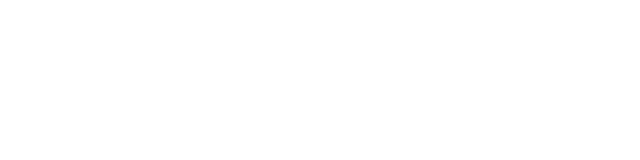
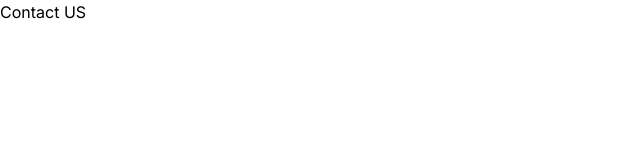
Before and after one commit to lokey5746/Bits-Desk, a React (Vite) app in the folder frontend/: page /contact in a window 1280 px wide. Before the commit this address had no page. Shown: the top 160 px of the page, without its empty margins (0-640 px from the left). Built offline with nearby package versions, Linux system fonts and the light colour scheme; a web font is replaced by a local one.

Commit message:
frontend - dashboard url fix

```diff
--- a/frontend/package.json
+++ b/frontend/package.json
@@ -14,6 +14,7 @@
     "axios": "^1.5.1",
     "react": "^18.2.0",
     "react-dom": "^18.2.0",
+    "react-hook-form": "^7.47.0",
     "react-icons": "^4.11.0",
     "react-redux": "^8.1.2",
     "react-router-dom": "^6.16.0"
--- a/frontend/src/handler/cardData.js
+++ b/frontend/src/handler/cardData.js
@@ -7,15 +7,18 @@ export default [
     id: 1,
     image: bulb,
     text: "Have an Idea?",
+    url: "createidea",
   },
   {
     id: 2,
     image: setting,
     text: "Report a problem",
+    url: "createincident",
   },
   {
     id: 3,
     image: watch,
     text: "Have an request?",
+    url: "projectidea",
   },
 ];
--- /dev/null
+++ b/frontend/src/screen/Contact/Contact.jsx
@@ -0,0 +1,11 @@
+import React from "react";
+
+const Contact = () => {
+  return (
+    <section>
+      <h2>Contact US</h2>
+    </section>
+  );
+};
+
+export default Contact;
--- /dev/null
+++ b/frontend/src/screen/about/About.jsx
@@ -0,0 +1,7 @@
+import React from "react";
+
+const About = () => {
+  return <div>About</div>;
+};
+
+export default About;
--- a/frontend/src/screen/landing/Landing.jsx
+++ b/frontend/src/screen/landing/Landing.jsx
@@ -17,10 +17,10 @@ const Landing = () => {
               <Link to="/signin">Blog</Link>
             </li>
             <li>
-              <Link to="/signin">About Us</Link>
+              <Link to="/about">About Us</Link>
             </li>
             <li>
-              <Link to="/signin">Contact Us</Link>
+              <Link to="/contact">Contact Us</Link>
             </li>
           </ul>
         </div>
--- a/frontend/src/screen/layout/Dashboard.jsx
+++ b/frontend/src/screen/layout/Dashboard.jsx
@@ -5,6 +5,7 @@ import Banner from "../banner/Banner";
 import ViewIdea from "../idea/ViewIdea";
 import ViewIncident from "../incident/ViewIncident";
 import ViewRequest from "../request/ViewRequest";
+import { Link } from "react-router-dom";
 
 const Dashboard = () => {
   return (
@@ -13,13 +14,14 @@ const Dashboard = () => {
       <div className="w-full mx-auto px-5 md:px-0 md:max-w-7xl py-5">
         <div className="grid grid-cols-1 md:grid-cols-3 gap-4 md:gap-8">
           {data.map((item) => (
-            <div
+            <Link
+              to={`/dashboard/${item.url}`}
               key={item.id}
               className="flex flex-col items-center px-3 py-5 space-y-2 border-2 border-gray rounded-md"
             >
               <img src={item.image} className="h-10 md:h-20" alt="" />
               <h2 className="text-title text-base md:text-2xl">{item.text}</h2>
-            </div>
+            </Link>
           ))}
         </div>
         <Annoucemnet />
```
Also changed, not shown: frontend/src/routes/routes.jsx (+10 -0 lines), 1 other file (tests, documents, lock files or other folders).
